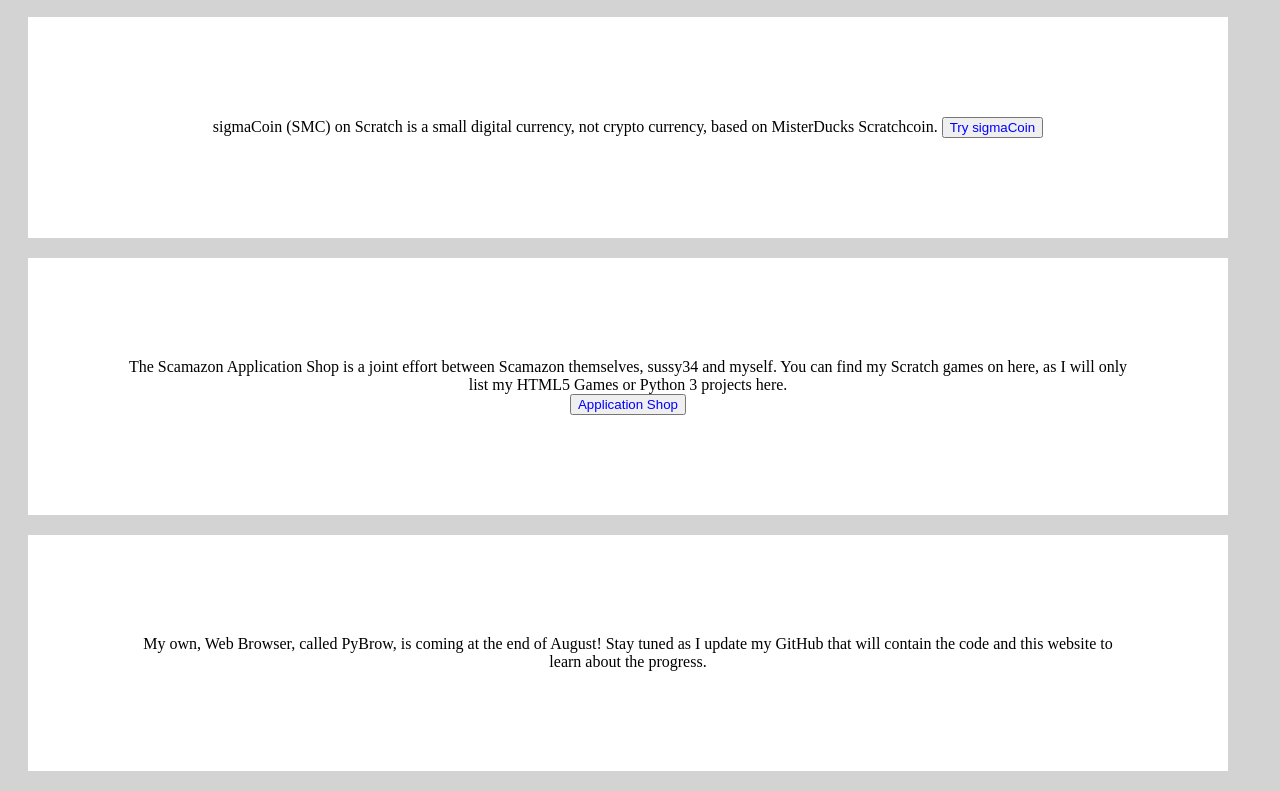
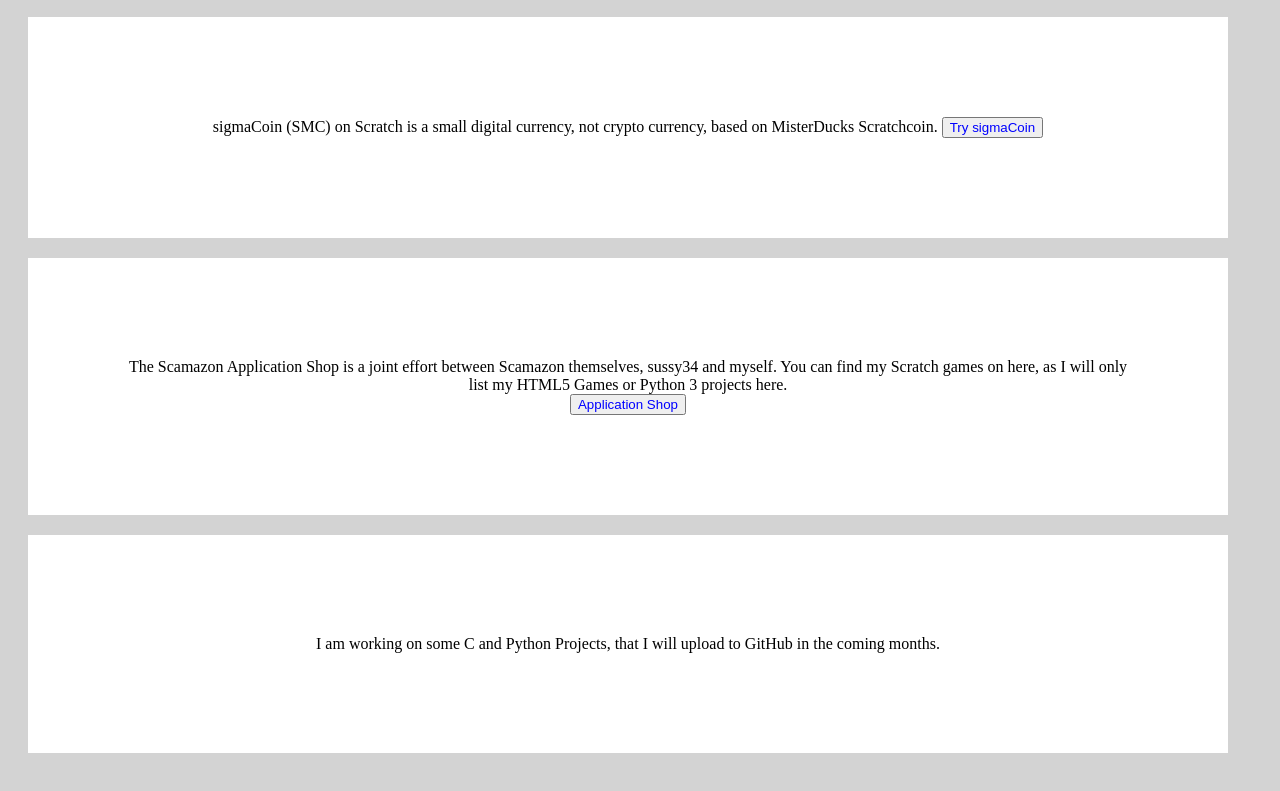
Before and after one commit to BigCart69421/bigcart69421.github.io, a plain HTML site: page index.html in a window 1280 px wide. Shown: the part 408-1199 px from the top of the page. Drawn offline with Linux system fonts and the light colour scheme.

Commit message:
Update index.html

```diff
--- a/index.html
+++ b/index.html
@@ -50,4 +50,4 @@ p {
 	<div><h3>This weeks top internet pick! <br></h3>Turbowarp Packager (https://packager.turpowarp.org)</div>
 	<div>sigmaCoin (SMC) on Scratch is a small digital currency, not crypto currency, based on MisterDucks Scratchcoin. <a href='https://scratch.mit.edu/projects/1049366644/'><button>Try sigmaCoin</button></a></div>
 	<div>The Scamazon Application Shop is a joint effort between Scamazon themselves, sussy34 and myself. You can find my Scratch games on here, as I will only list my HTML5 Games or Python 3 projects here.<br> <a href='https://sites.google.com/view/application-shop'><button>Application Shop</button></a></div></body>
-        <div>My own, Web Browser, called PyBrow, is coming at the end of August! Stay tuned as I update my GitHub that will contain the code and this website to learn about the progress. </div>
+        <div>I am working on some C and Python Projects, that I will upload to GitHub in the coming months.</div>
```
